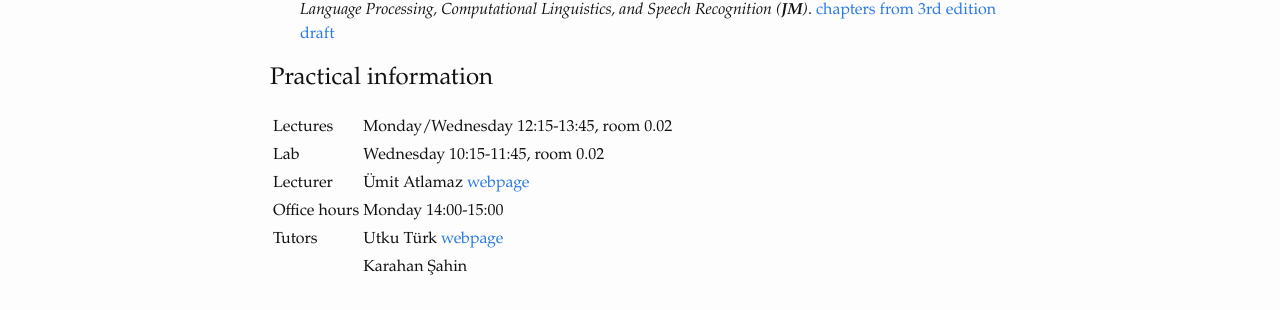
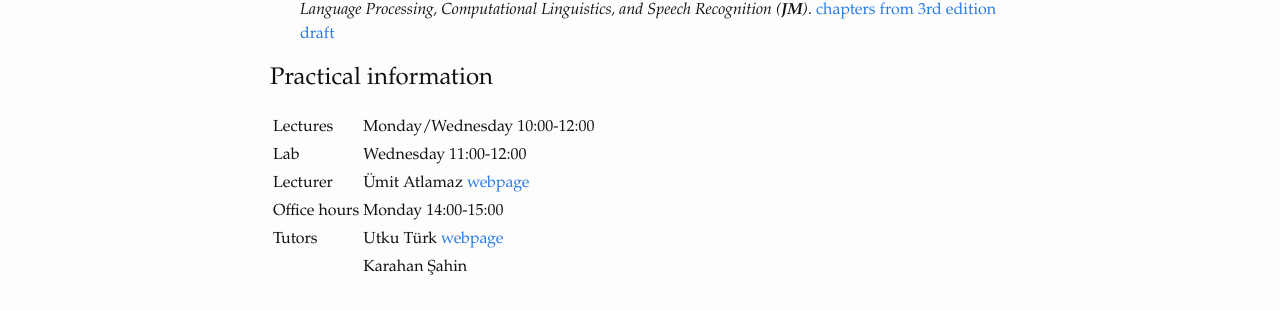
Before and after one commit to cml2022/cml2022.github.io, a Jekyll site: the page built from index.md, in a window 1280 px wide. Shown: the part 681-991 px from the top of the page. Built offline with Jekyll 4.4.1, drawn with Linux system fonts in a browser that asks for light colours.

Commit message:
Update index.md

```diff
--- a/index.md
+++ b/index.md
@@ -42,8 +42,8 @@ See the course [syllabus](files/syllabus.pdf) for further details.
 ## Practical information
 
 
-| Lectures      | Monday/Wednesday 12:15-13:45, room 0.02 |
-| Lab  			| Wednesday 10:15-11:45, room 0.02 |
+| Lectures      | Monday/Wednesday 10:00-12:00 |
+| Lab  			| Wednesday 11:00-12:00 |
 | Lecturer      | Ümit Atlamaz [webpage][umitweb] |
 | Office hours  | Monday 14:00-15:00|
 | Tutors        | Utku Türk [webpage][utkuweb] |
```
